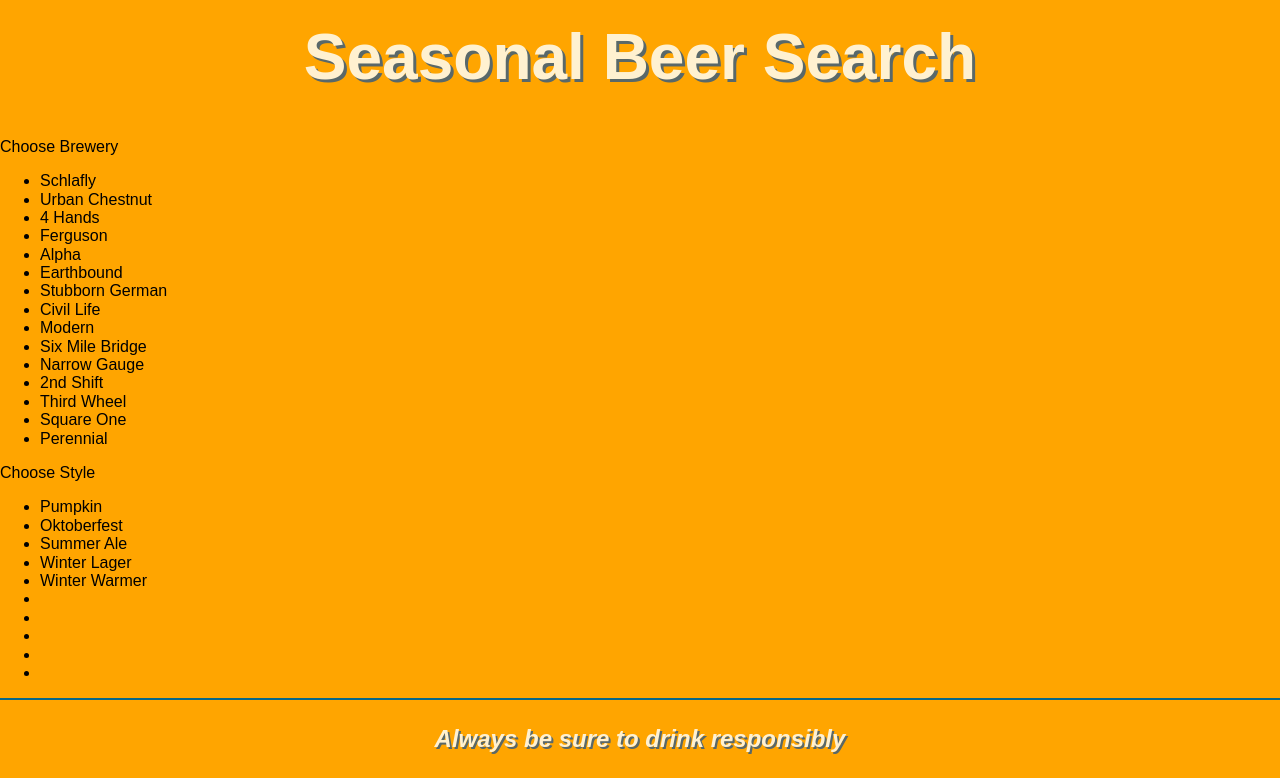
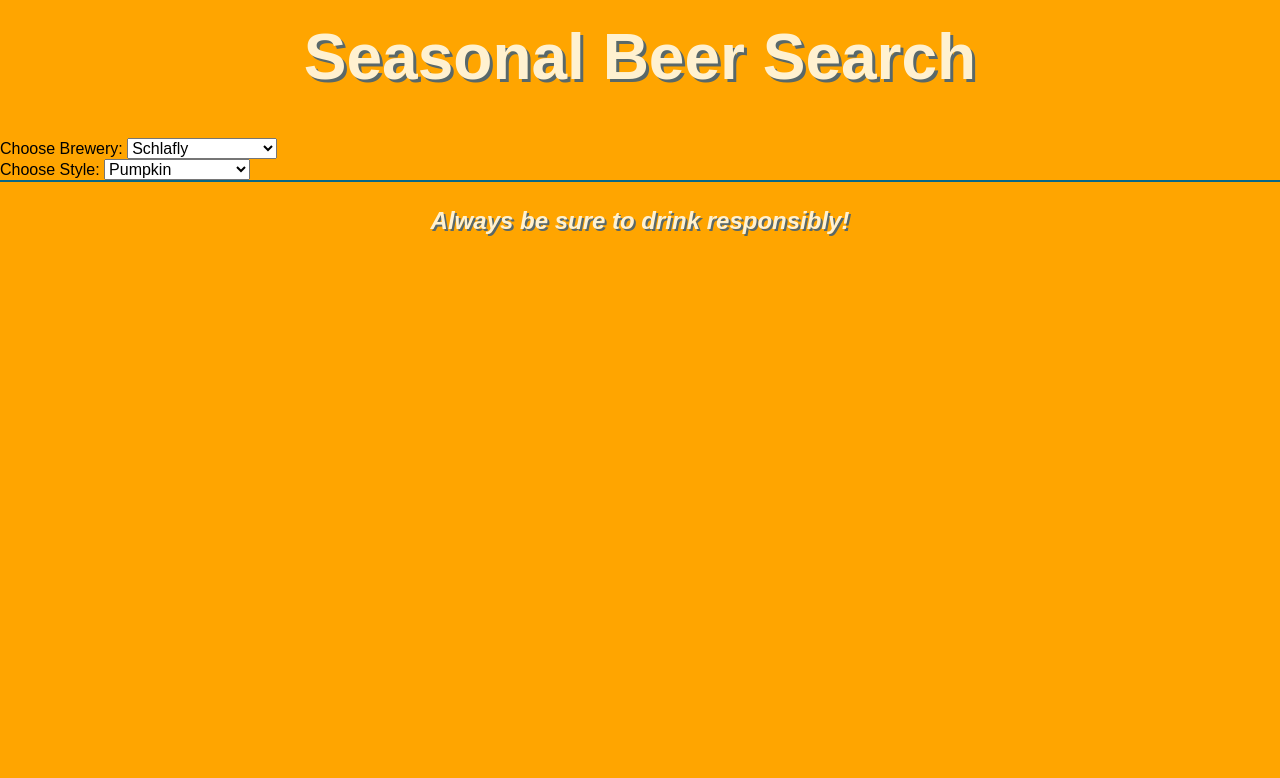
Before and after one commit to jdetjen7084/savvy_coders_capstone, a website: page index.html in a window 1280 px wide. Shown: the part 142-920 px from the top of the page. After the commit the page ends 800 px from the top, so only its background shows below. Drawn offline with nearby package versions, Linux system fonts and the light colour scheme.

Commit message:
Add dropdown menus for Brewery and Style

```diff
--- a/index.html
+++ b/index.html
@@ -29,43 +29,41 @@
   </figure>
   <main>
     <div>
-      <label for="select-brewery">Choose Brewery</label>
-        <ul>
-          <li>Schlafly</li>
-          <li>Urban Chestnut</li>
-          <li>4 Hands</li>
-          <li>Ferguson</li>
-          <li>Alpha</li>
-          <li>Earthbound</li>
-          <li>Stubborn German</li>
-          <li>Civil Life</li>
-          <li>Modern</li>
-          <li>Six Mile Bridge</li>
-          <li>Narrow Gauge</li>
-          <li>2nd Shift</li>
-          <li>Third Wheel</li>
-          <li>Square One</li>
-          <li>Perennial</li>
-        </ul>
+      <label for="select-brewery">Choose Brewery:</label>
+        <select>
+          <option value="Schlafly">Schlafly</option>
+          <option value="Urban Chestnut">Urban Chestnut</option>
+          <option value="4 Hands">4 Hands</option>
+          <option value="Ferguson">Ferguson</op>
+          <option value="Alpha">Alpha</option>
+          <option value="Earthbound">Earthbound</option>
+          <option value="Stubborn German">Stubborn German</option>
+          <option value="Civil Life">Civil Life</option>
+          <option value="Modern">Modern</option>
+          <option value="Six Mile Bridge">Six Mile Bridge</op>
+          <option value="Narrow Gauge">Narrow Gauge</option>
+          <option value="2nd Shift">2nd Shift</opt>
+          <option value="Third Wheel">Third Wheel</option>
+          <option value="Square One">Square One</option>
+          <option value="Perennial">Perennial</option>
+        </select>
     </div>
     <div>
-      <label for="select-style">Choose Style</label>
-        <ul>
-          <li>Pumpkin</li>
-          <li>Oktoberfest</li>
-          <li>Summer Ale</li>
-          <li>Winter Lager</li>
-          <li>Winter Warmer</li>
-          <li></li>
-          <li></li>
-          <li></li>
-          <li></li>
-          <li></li>
-        </ul>
+      <label for="select-style">Choose Style:</label>
+        <select>
+          <option value="Pumpkin">Pumpkin</option>
+          <option value="Imperial Pumpkin">Imperial Pumpkin</option>
+          <option value="Oktoberfest">Oktoberfest</option>
+          <option value="Summer Ale">Summer Ale</option>
+          <option value="Winter Lager">Winter Lager</option>
+          <option value="Winter Warmer">Winter Warmer</option>
+          <option value="Irish Stout">Irish Stout</option>
+          <option value="Coffee Stout">Coffee Stout</option>
+        </select>
     </div>
   </main>
   <footer class="foot">
-    <h2>Always be sure to drink responsibly</h2>
+    <h2>Always be sure to drink responsibly!</h2>
   </footer>
 </body>
 </html>
```
